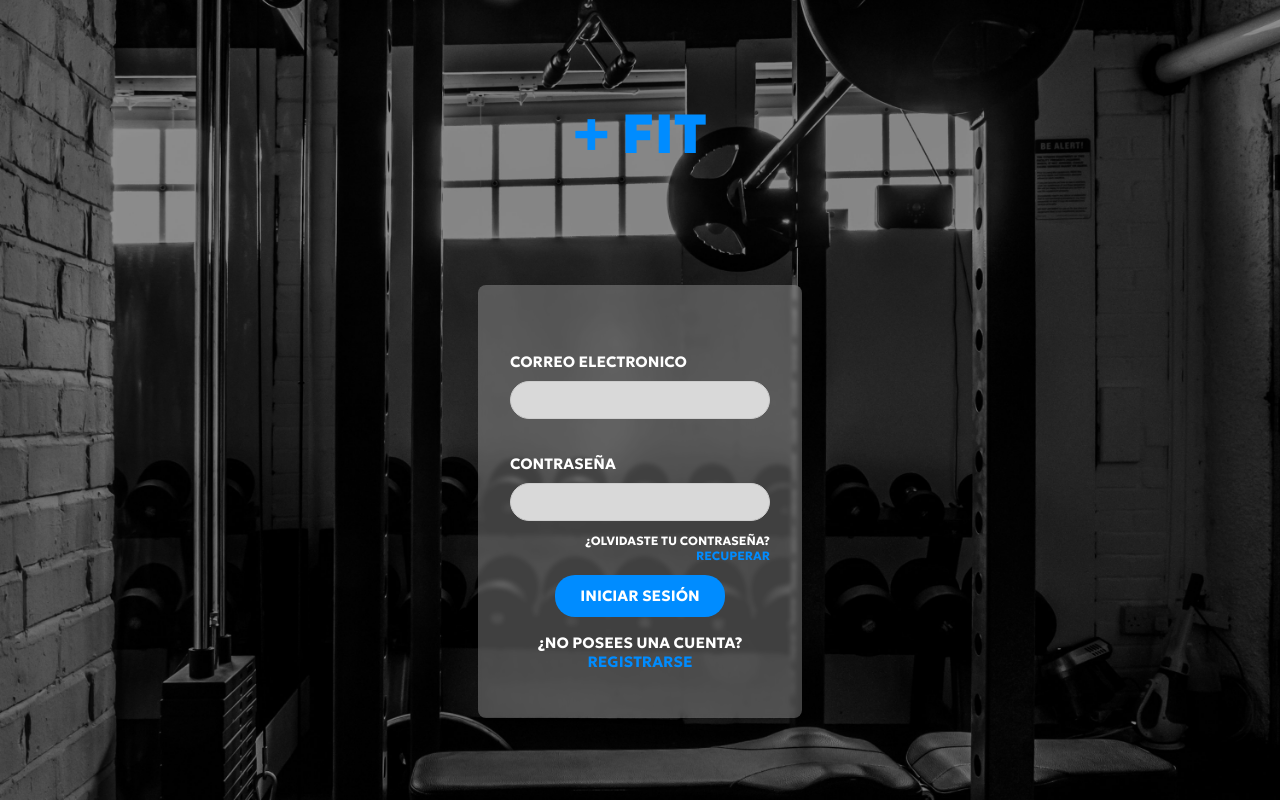
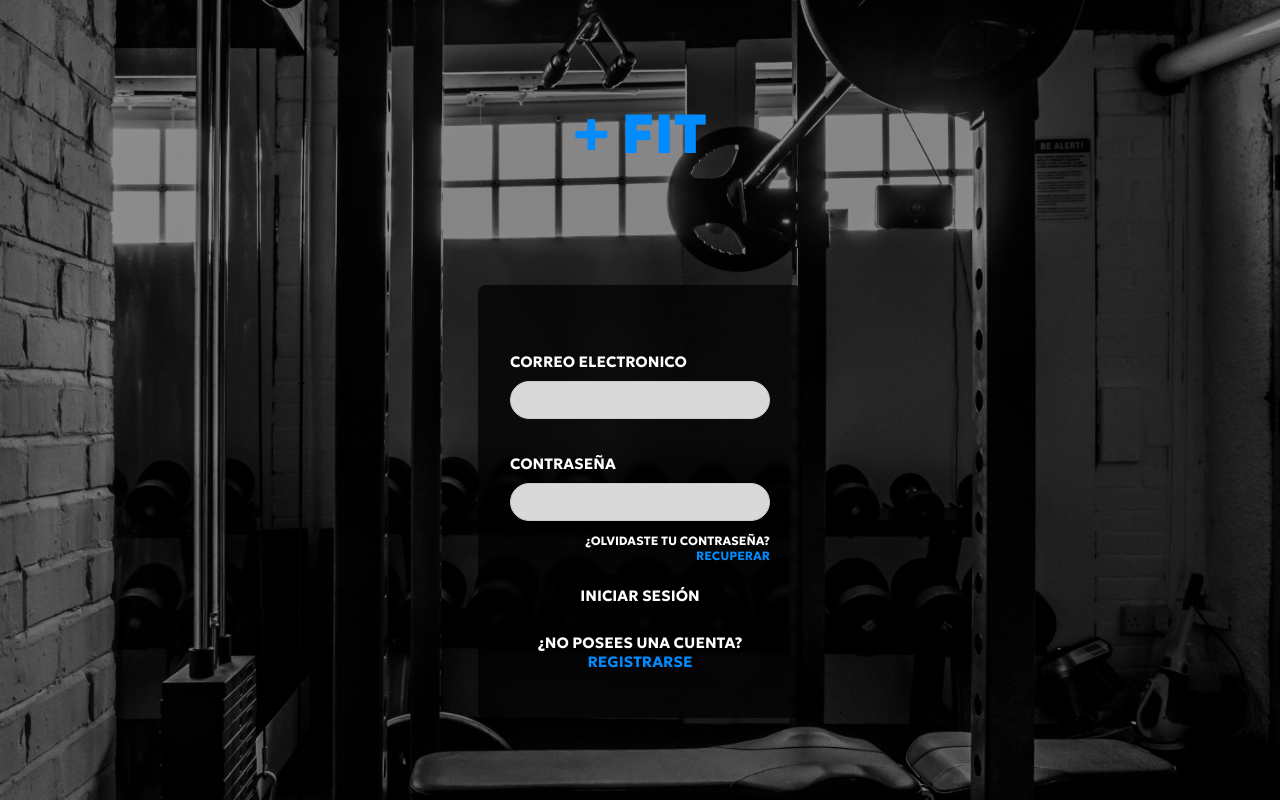
Before and after one commit to GabrielGmz/APP_MORE_FIT_ING_SOFTWARE, a Vue app: page /#/login in a window 1280 px wide. In both pictures the pointer is over the button "INICIAR SESIÓN". Built offline with nearby package versions, Linux system fonts and the light colour scheme; a web font is replaced by a local one.

Commit message:
Login_Update

```diff
--- a/src/views/login.vue
+++ b/src/views/login.vue
@@ -119,11 +119,12 @@ const login = async () => {
   margin: 80px auto;
   padding: 2rem;
   border-radius: 8px;
-    background-color: #ffffff40;
+  background-color: rgba(0, 0, 0, 0.7);
   color: white;
   height: auto;
   backdrop-filter: blur(2px);
 }
+
 h1 {
   text-align: center;
   font-size: 55px;
@@ -131,15 +132,18 @@ h1 {
   font-weight: 900;
   padding-top: 60px;
 }
+
 .form-group {
   margin-top: 35px;
 }
+
 label {
   display: block;
   margin-bottom: 10px;
   font-weight: bold;
   font-size: 15px;
 }
+
 input[type="email"],
 input[type="password"] {
   width: 100%;
@@ -150,10 +154,11 @@ input[type="password"] {
   border: 1px solid #ccc;
   font-size: 1rem;
 }
+
 button {
   width: 100%;
   padding: 0.7rem;
-    background-color: #000000;
+  background-color: #008CFF;
   color: #fff;
   border: none;
   font-size: 1rem;
@@ -167,9 +172,11 @@ button {
   justify-content: center;
   display: flex;
 }
+
 button:hover {
-    background: #008CFF;
+  background: #000000;
 }
+
 .error {
   color: #ff0000;
   margin-top: 1rem;
@@ -182,15 +189,15 @@ button:hover {
   font-weight: bold;
 }
 
-.recovery-link > a {
+.recovery-link>a {
   color: #008CFF;
   text-decoration: none;
   transition: all 0.3s ease;
   font-weight: bold;
 }
 
-.recovery-link > a:hover {
-    color: #000000;
+.recovery-link>a:hover {
+  color: #00fff7;
 }
 
 .register-link {
@@ -200,15 +207,15 @@ button:hover {
   font-size: 15px;
 }
 
-.register-link > a {
+.register-link>a {
   color: #008CFF;
   text-decoration: none;
   transition: all 0.3s ease;
   font-weight: bold;
 }
 
-.register-link > a:hover {
-    color: #000000;
+.register-link>a:hover {
+  color: #00fff7;
 }
 
 </style>
```
Lines whose indentation alone changed are shown as unchanged.
